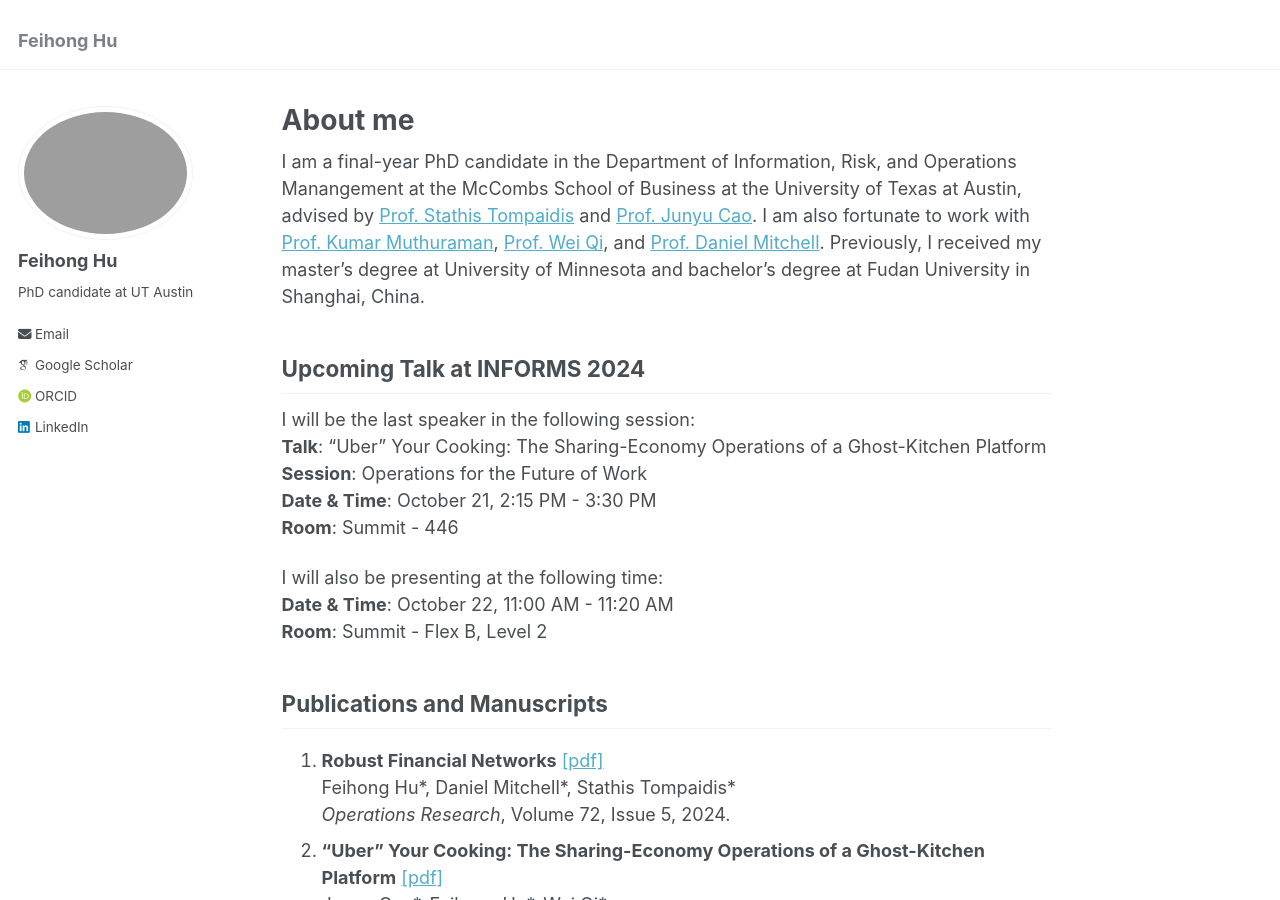
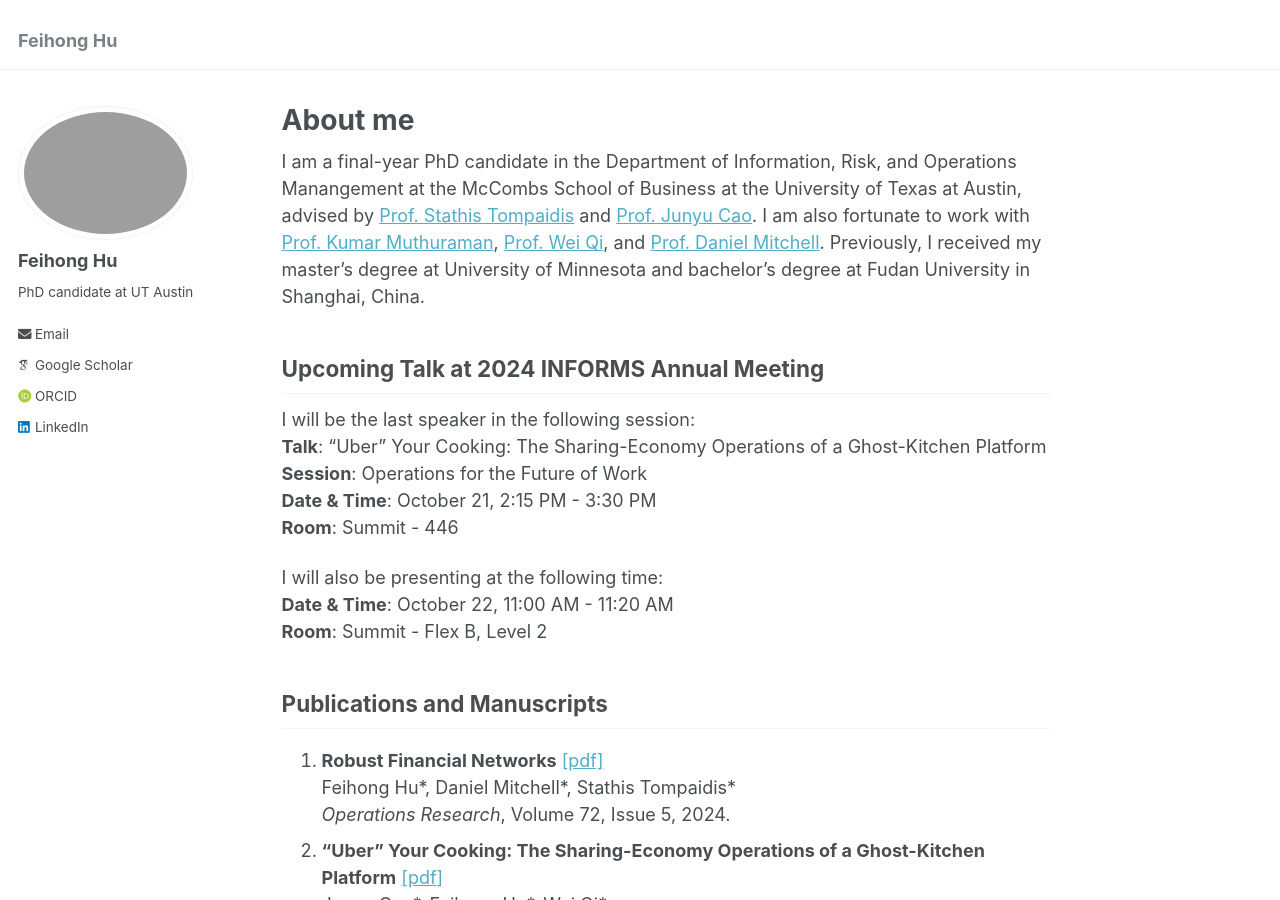
Before and after one commit to feihonghu/feihonghu.github.io, a Jekyll site: the page built from _pages/about.md, in a window 1280 px wide and 900 px high. Built offline with Jekyll 4.4.1, drawn with Linux system fonts in a browser that asks for light colours; some web fonts are replaced.

Commit message:
Update about.md

```diff
--- a/_pages/about.md
+++ b/_pages/about.md
@@ -9,7 +9,7 @@ redirect_from:
 
 I am a final-year PhD candidate in the Department of Information, Risk, and Operations Manangement at the McCombs School of Business at the University of Texas at Austin, advised by [Prof. Stathis Tompaidis](https://www.mccombs.utexas.edu/faculty-and-research/faculty-directory/efstathios-tompaidis/) and [Prof. Junyu Cao](https://junyucao.com/). I am also fortunate to work with [Prof. Kumar Muthuraman](https://www.mccombs.utexas.edu/faculty-and-research/faculty-directory/kumar-muthuraman/), [Prof. Wei Qi](https://www.wei-qi.net/), and [Prof. Daniel Mitchell](https://www.mccombs.utexas.edu/faculty-and-research/faculty-directory/daniel-mitchell/). Previously, I received my master's degree at University of Minnesota and bachelor’s degree at Fudan University in Shanghai, China.
 
-<h2>Upcoming Talk at INFORMS 2024</h2>
+<h2>Upcoming Talk at 2024 INFORMS Annual Meeting</h2>
 
 I will be the last speaker in the following session:<br/>
 **Talk**: “Uber” Your Cooking: The Sharing-Economy Operations of a Ghost-Kitchen Platform<br/>
```
